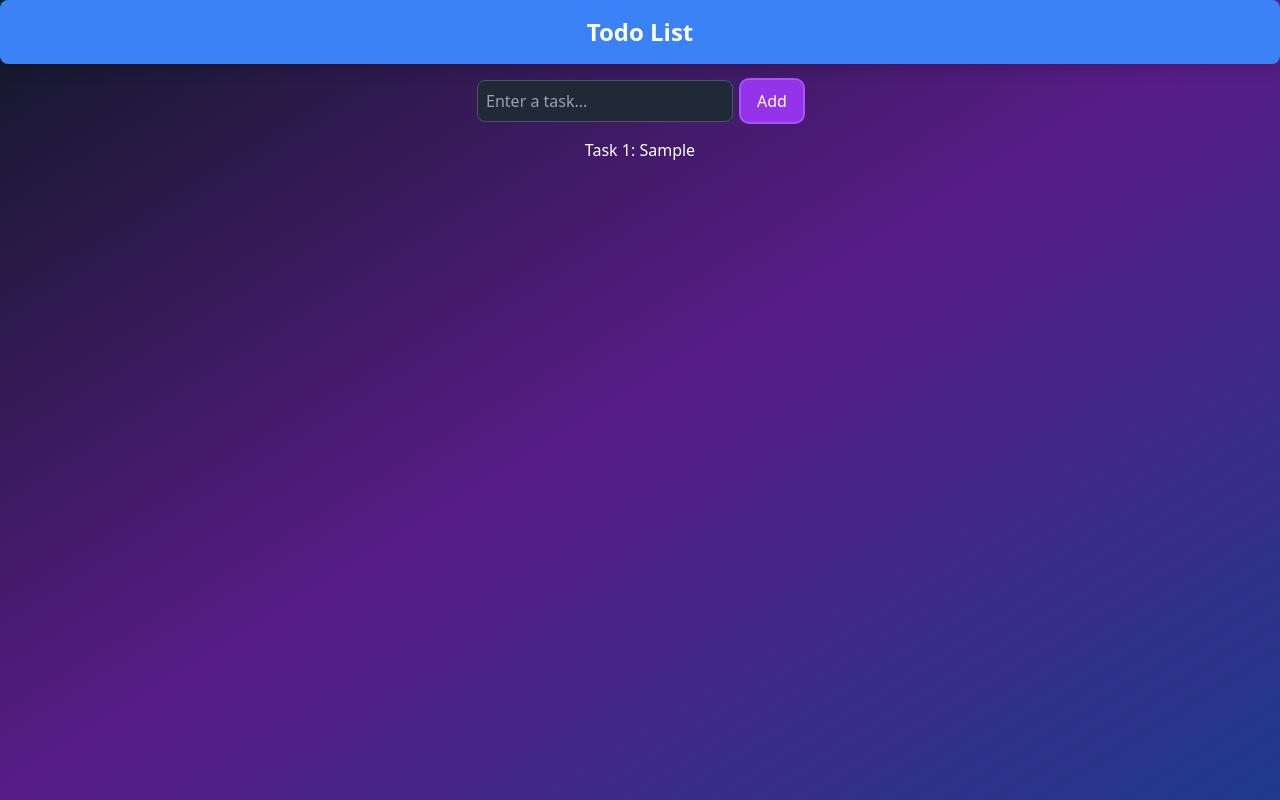
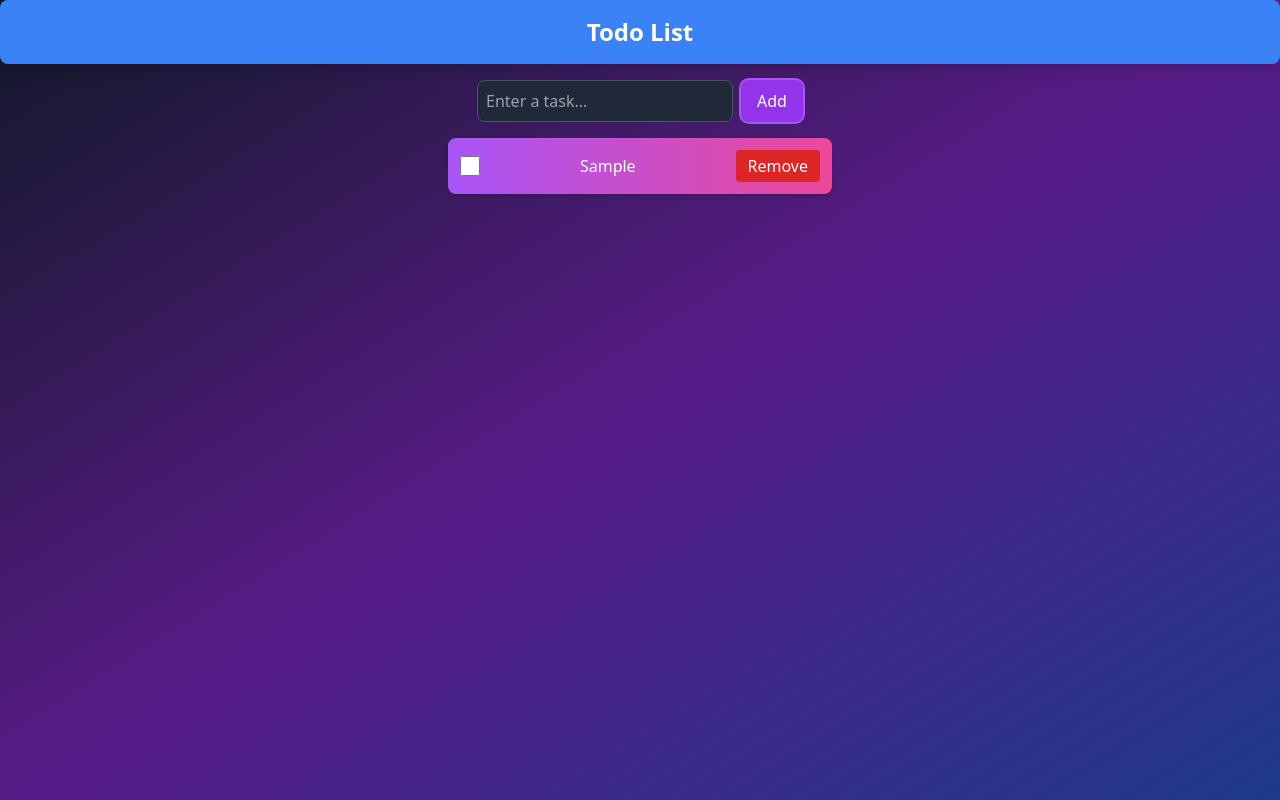
Before and after one commit to AzharAliCodes/MERN, a React (Vite) app in the folder ReactJS/project-18/: page / in a window 1280 px wide. Both pictures are taken after typing "Sample" into the empty fields and a click on the button "Add". Built offline with nearby package versions, Linux system fonts and the light colour scheme.

Commit message:
done with designing and siome logical part

```diff
--- a/ReactJS/project-18/src/components/TodoList.jsx
+++ b/ReactJS/project-18/src/components/TodoList.jsx
@@ -1,16 +1,32 @@
-import React from 'react'
-const TodoList = ({tasks}) => {
+import React from "react";
+
+const TodoList = ({ tasks }) => {
   return (
-     <div className="mt-4 text-center">
+    <div className="mt-4 text-center space-y-2 flex flex-col justify-center items-center">
       {tasks.length === 0 ? (
-        <p>No tasks yet.</p>
+        <p className="text-gray-400">No tasks yet.</p>
       ) : (
         tasks.map((t, index) => (
-          <p key={index}>Task {index + 1}: {t}</p>
+         <div
+            key={index}
+            className="flex items-center justify-between gap-3 bg-gradient-to-r from-purple-500 to-pink-500 p-3 rounded-lg shadow-md w-96"
+          >
+            <input
+              type="checkbox"
+              className="w-5 h-5 accent-purple-700"
+              onChange={(e) =>
+                e.target.nextSibling.classList.toggle("line-through")
+              }
+            />
+            <p className="text-white">{`${t}`}</p>
+            <button className="px-3 py-1 bg-red-600 text-white rounded hover:bg-red-700">
+              Remove
+            </button>
+          </div>
         ))
       )}
     </div>
-  )
-}
+  );
+};
 
-export default TodoList
+export default TodoList;
```
